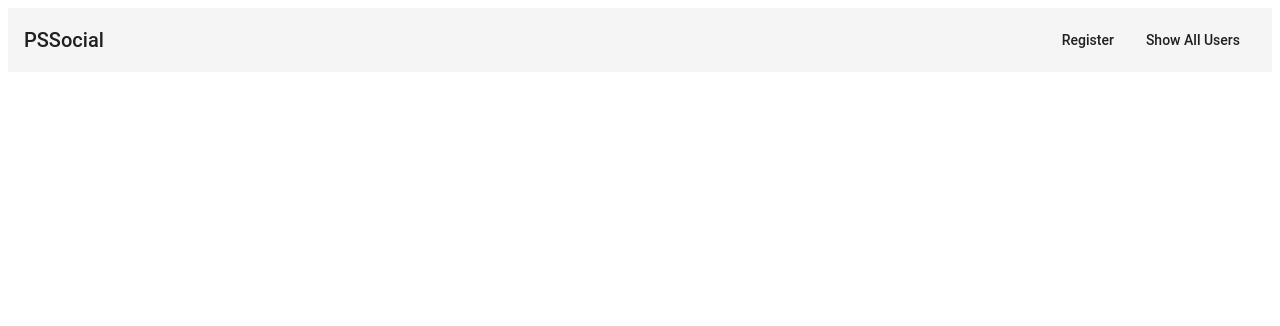
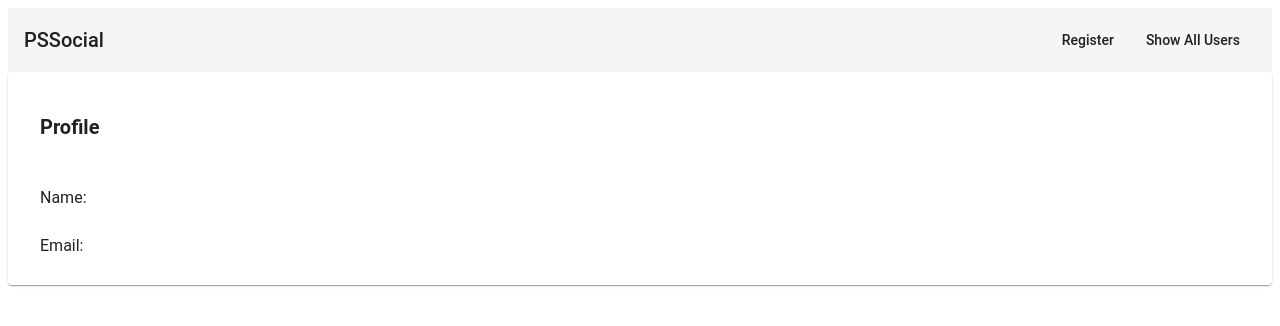
Before and after one commit to lmw2016/NodeAndAngular, an Angular app in the folder frontend/: page /profile/1 in a window 1280 px wide. Shown: the top 326 px of the page. Built offline with nearby package versions, Linux system fonts and the light colour scheme; no server answers.

Commit message:
module 8: develop profile endpoint and display profile

```diff
--- a/frontend/src/app/api.service.ts
+++ b/frontend/src/app/api.service.ts
@@ -43,4 +43,9 @@ export class ApiService{
     //          this.users=res.json() //this code won't work
     //      })
     //   }
+    getProfile(id:string):Observable<any>{
+         return  this.http.get<any>('http://localhost:3000/profile/'+id).pipe(
+
+           );
+        }
 }
--- /dev/null
+++ b/frontend/src/app/profile.component.html
@@ -0,0 +1,14 @@
+<mat-card>
+    <mat-card-header>
+        <mat-card-title>
+           <h4>Profile</h4>
+        </mat-card-title>
+    </mat-card-header>
+    <mat-card-content>
+        <mat-list role="list">
+            <mat-list-item role="listitem">Name:</mat-list-item>
+            <mat-list-item role="listitem">Email: {{profile?.email}}</mat-list-item>
+            <!-- <mat-list-item role="listitem">Password:{{profile?.pwd}}</mat-list-item> -->
+          </mat-list>
+    </mat-card-content>
+  </mat-card>
--- /dev/null
+++ b/frontend/src/app/profile.component.ts
@@ -0,0 +1,22 @@
+import { Component, OnInit } from '@angular/core';
+import { ApiService } from './api.service';
+import { ActivatedRoute } from '@angular/router';
+
+@Component({
+  templateUrl:'profile.component.html'
+})
+export class ProfileComponent implements OnInit {
+
+  constructor(private apiService: ApiService, private route:ActivatedRoute) { }
+
+  profile
+
+  ngOnInit() {
+    //var id=this.route.snapshot.paramMap.get('id');
+    var id=this.route.snapshot.params.id
+
+    this.apiService.getProfile(id).subscribe(data=>{
+      this.profile=data;
+    })
+  }
+}
```
Also changed, not shown: frontend/src/app/app.module.ts (+6 -2 lines), 1 other file (tests, documents, lock files or other folders).
